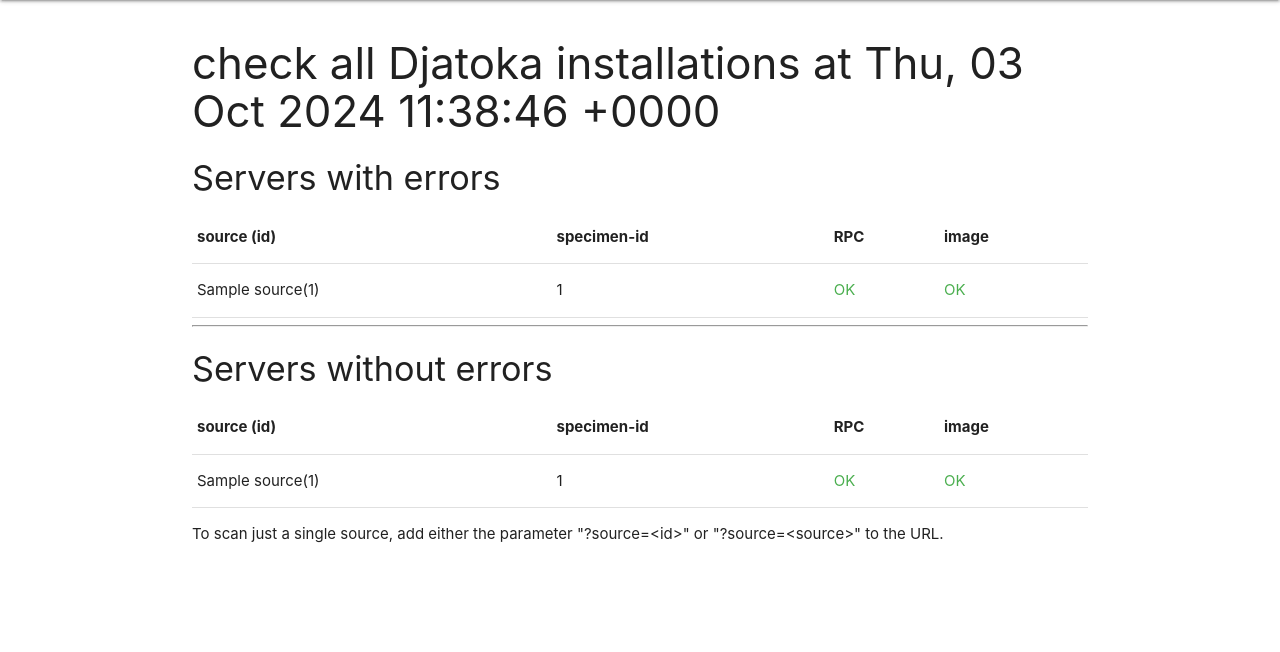
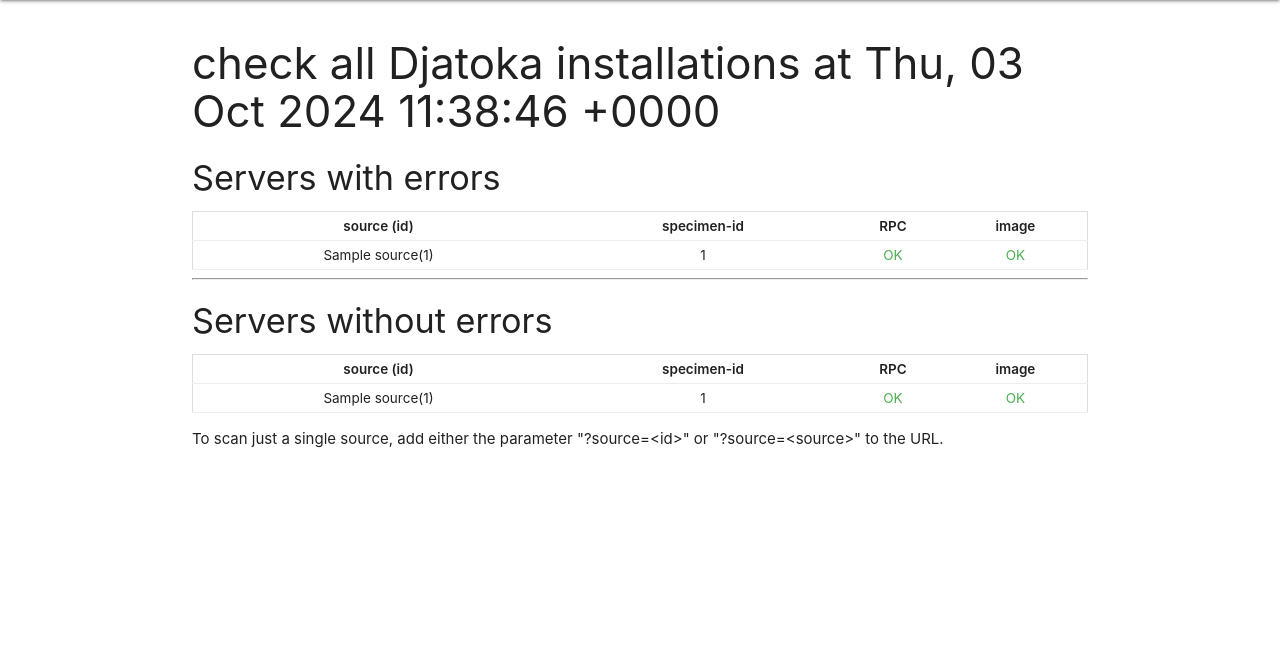
Before and after one commit to jacq-system/herbarium-output, a Symfony app: template htdocs/templates/front/home/djatokaCheck.html.twig in a window 1280 px wide. Shown: the part 109-761 px from the top of the page. Run offline with Twig, Linux system fonts and the light colour scheme; the template is opened without the code that fills it: most values are stand-ins (such as "Sample title", 1, 10 or a date in 2020); style sheets or scripts are compiled from the project's sources; some libraries are stand-ins or nearby versions.

Commit message:
check Djatokaservers ready - UI

```diff
--- a/htdocs/assets/scss/typography.scss
+++ b/htdocs/assets/scss/typography.scss
@@ -1,3 +1,27 @@
 .fas {
     color: $jacq-color;
 }
+
+table.compact {
+    th, td {
+        padding: 4px 2px;
+        font-size: 0.9rem ;
+    }
+
+    th {
+        font-weight: 600;
+        text-align: center;
+    }
+
+    td {
+        text-align: center ;
+        vertical-align: middle;
+    }
+
+
+    border: 1px solid #ddd;
+
+    tr {
+        border-bottom: 1px solid #eee;
+    }
+}
--- a/htdocs/templates/front/home/djatokaCheck.html.twig
+++ b/htdocs/templates/front/home/djatokaCheck.html.twig
@@ -8,7 +8,7 @@
 
         {% if fail is not empty %}
         <h4>Servers with errors</h4>
-        <table>
+        <table class="compact">
             <thead>
             <tr>
                 <th>source (id)</th>
@@ -41,7 +41,7 @@
             <hr>
 
             <h4>Servers with warnings</h4>
-            <table>
+            <table class="compact">
                 <thead>
                 <tr>
                     <th>source (id)</th>
@@ -74,7 +74,7 @@
         {% if ok is not empty %}
             <hr>
             <h4>Servers without errors</h4>
-            <table>
+            <table class="compact">
                 <thead>
                 <tr>
                     <th>source (id)</th>
@@ -100,7 +100,7 @@
         {% if noPicture is not empty %}
             <hr>
             <h4>Servers with no available pictures</h4>
-            <table>
+            <table class="compact">
                 <thead>
                 <tr>
                     <th>source (id)</th>
```
